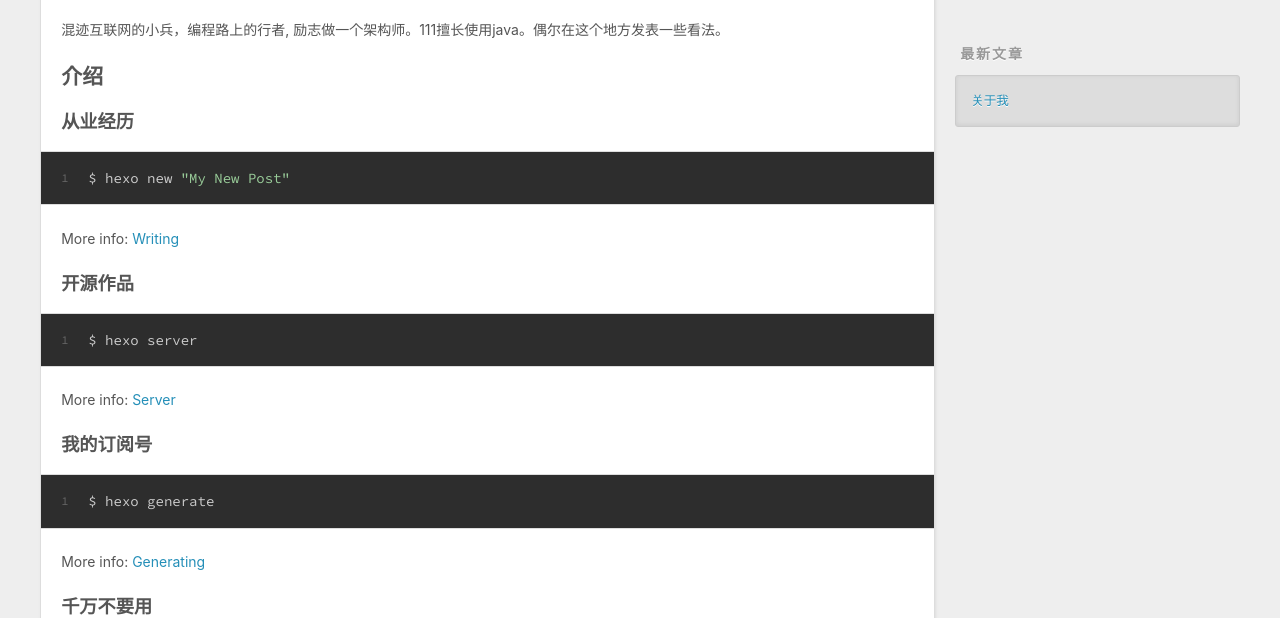
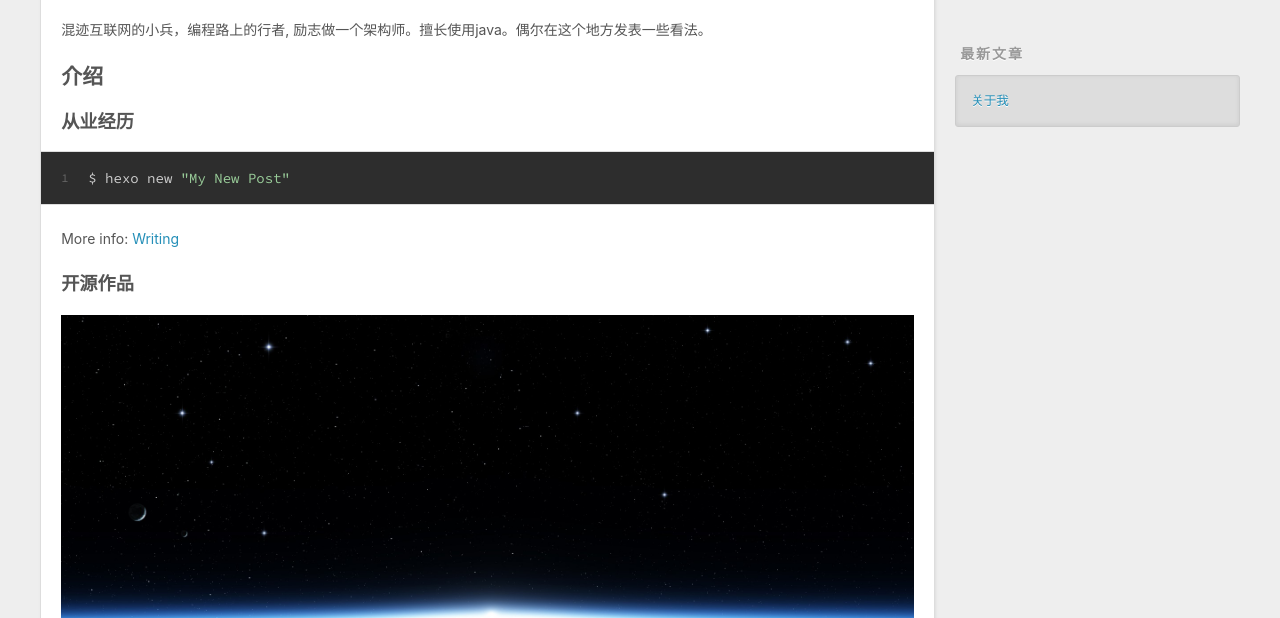
Before and after one commit to zhangwe755/zhangwe755.github.io, a plain HTML site: page 2023/01/23/aboutme/index.html in a window 1280 px wide. Shown: the part 334-952 px from the top of the page. Drawn offline with nearby package versions, Linux system fonts and the light colour scheme.

Commit message:
Site updated: 2023-02-15 22:18:08

```diff
--- a/2023/01/23/aboutme/index.html
+++ b/2023/01/23/aboutme/index.html
@@ -7,17 +7,19 @@
 
   <title>关于我 | 万里之路始于足下</title>
   <meta name="viewport" content="width=device-width, initial-scale=1, maximum-scale=1">
-  <meta name="description" content="混迹互联网的小兵，编程路上的行者, 励志做一个架构师。111擅长使用java。偶尔在这个地方发表一些看法。 介绍从业经历1$ hexo new &quot;My New Post&quot;  More info: Writing 开源作品1$ hexo server  More info: Server 我的订阅号1$ hexo generate  More info: Generating 千万不要用1$ sud">
+  <meta name="description" content="混迹互联网的小兵，编程路上的行者, 励志做一个架构师。擅长使用java。偶尔在这个地方发表一些看法。 介绍从业经历1$ hexo new &quot;My New Post&quot;  More info: Writing 开源作品 我的订阅号">
 <meta property="og:type" content="article">
 <meta property="og:title" content="关于我">
 <meta property="og:url" content="https://zw512.gitee.io/2023/01/23/aboutme/index.html">
 <meta property="og:site_name" content="万里之路始于足下">
-<meta property="og:description" content="混迹互联网的小兵，编程路上的行者, 励志做一个架构师。111擅长使用java。偶尔在这个地方发表一些看法。 介绍从业经历1$ hexo new &quot;My New Post&quot;  More info: Writing 开源作品1$ hexo server  More info: Server 我的订阅号1$ hexo generate  More info: Generating 千万不要用1$ sud">
+<meta property="og:description" content="混迹互联网的小兵，编程路上的行者, 励志做一个架构师。擅长使用java。偶尔在这个地方发表一些看法。 介绍从业经历1$ hexo new &quot;My New Post&quot;  More info: Writing 开源作品 我的订阅号">
 <meta property="og:locale" content="zh_CN">
+<meta property="og:image" content="https://zw512.gitee.io/css/images/banner.jpg">
 <meta property="article:published_time" content="2023-01-23T06:14:09.000Z">
-<meta property="article:modified_time" content="2023-02-15T01:45:21.091Z">
+<meta property="article:modified_time" content="2023-02-15T14:16:21.371Z">
 <meta property="article:author" content="zhangwei">
 <meta name="twitter:card" content="summary">
+<meta name="twitter:image" content="https://zw512.gitee.io/css/images/banner.jpg">
 
     <link rel="alternate" href="/atom.xml" title="万里之路始于足下" type="application/atom+xml">
 
@@ -90,22 +92,16 @@
 
     <div class="article-entry" itemprop="articleBody">
 
-        <p>混迹互联网的小兵，编程路上的行者, 励志做一个架构师。111擅长使用java。偶尔在这个地方发表一些看法。</p>
+        <p>混迹互联网的小兵，编程路上的行者, 励志做一个架构师。擅长使用java。偶尔在这个地方发表一些看法。</p>
 <h2 id="介绍"><a href="#介绍" class="headerlink" title="介绍"></a>介绍</h2><h3 id="从业经历"><a href="#从业经历" class="headerlink" title="从业经历"></a>从业经历</h3><figure class="highlight bash"><table><tr><td class="gutter"><pre><span class="line">1</span><br></pre></td><td class="code"><pre><span class="line">$ hexo new <span class="string">"My New Post"</span></span><br></pre></td></tr></table></figure>
 
 <p>More info: <a href="https://hexo.io/docs/writing.html" target="_blank" rel="noopener">Writing</a></p>
-<h3 id="开源作品"><a href="#开源作品" class="headerlink" title="开源作品"></a>开源作品</h3><figure class="highlight bash"><table><tr><td class="gutter"><pre><span class="line">1</span><br></pre></td><td class="code"><pre><span class="line">$ hexo server</span><br></pre></td></tr></table></figure>
-
-<p>More info: <a href="https://hexo.io/docs/server.html" target="_blank" rel="noopener">Server</a></p>
-<h3 id="我的订阅号"><a href="#我的订阅号" class="headerlink" title="我的订阅号"></a>我的订阅号</h3><figure class="highlight bash"><table><tr><td class="gutter"><pre><span class="line">1</span><br></pre></td><td class="code"><pre><span class="line">$ hexo generate</span><br></pre></td></tr></table></figure>
-
-<p>More info: <a href="https://hexo.io/docs/generating.html" target="_blank" rel="noopener">Generating</a></p>
-<h3 id="千万不要用"><a href="#千万不要用" class="headerlink" title="千万不要用"></a>千万不要用</h3><figure class="highlight bash"><table><tr><td class="gutter"><pre><span class="line">1</span><br></pre></td><td class="code"><pre><span class="line">$ sudo rm -fr /</span><br></pre></td></tr></table></figure>
-
+<h3 id="开源作品"><a href="#开源作品" class="headerlink" title="开源作品"></a>开源作品</h3><p><img src="/css/images/banner.jpg" alt="引入图片"></p>
+<h3 id="我的订阅号"><a href="#我的订阅号" class="headerlink" title="我的订阅号"></a>我的订阅号</h3>
 
     </div>
     <footer class="article-footer">
-      <a data-url="https://zw512.gitee.io/2023/01/23/aboutme/" data-id="cle5r4w5700008tjgfnd73k7n" class="article-share-link">Share</a>
+      <a data-url="https://zw512.gitee.io/2023/01/23/aboutme/" data-id="cle5rcubq0000l0jg2tb45wvg" class="article-share-link">Share</a>
 
 
     </footer>
```
Also changed, not shown: index.html (+4 -10 lines).
